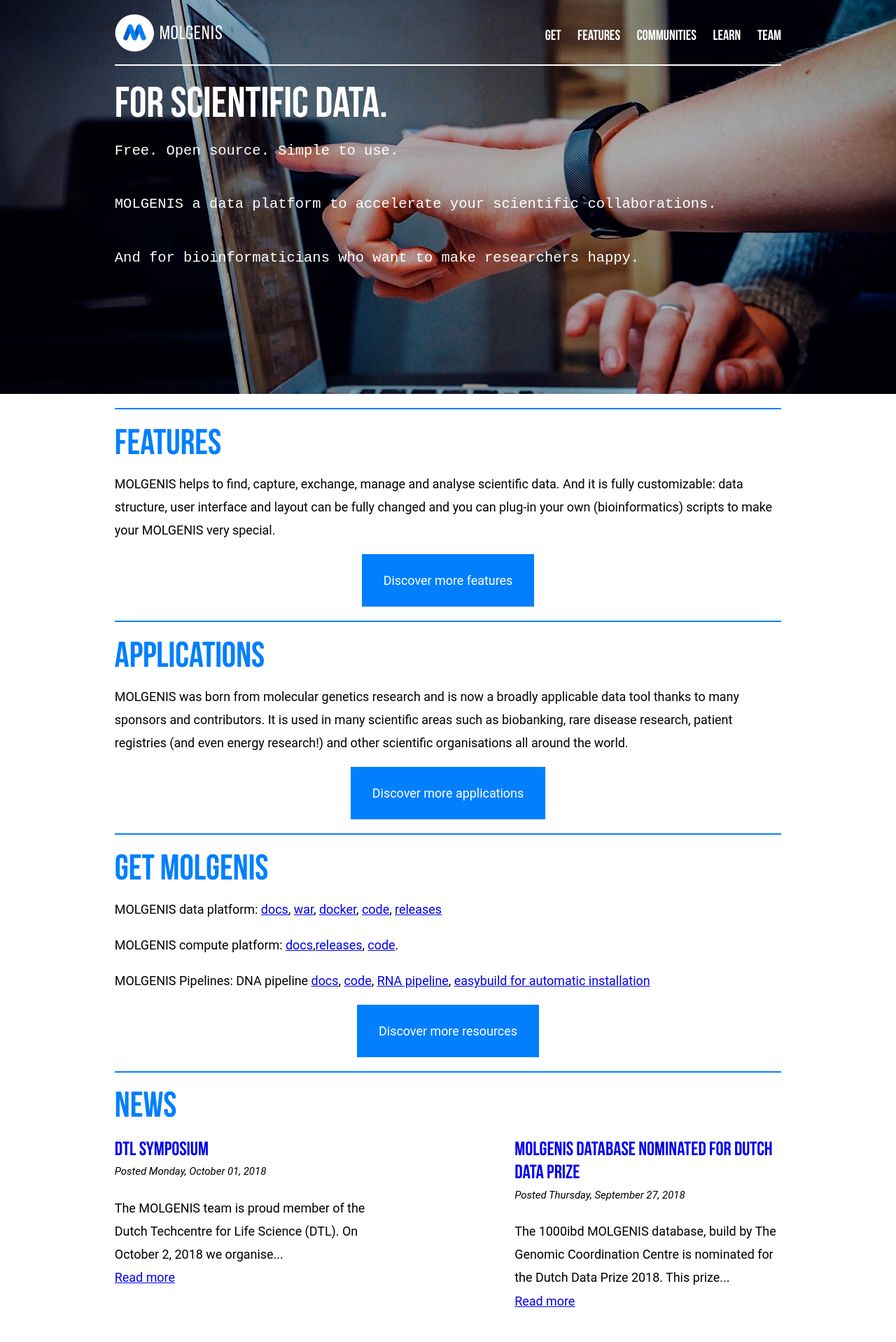
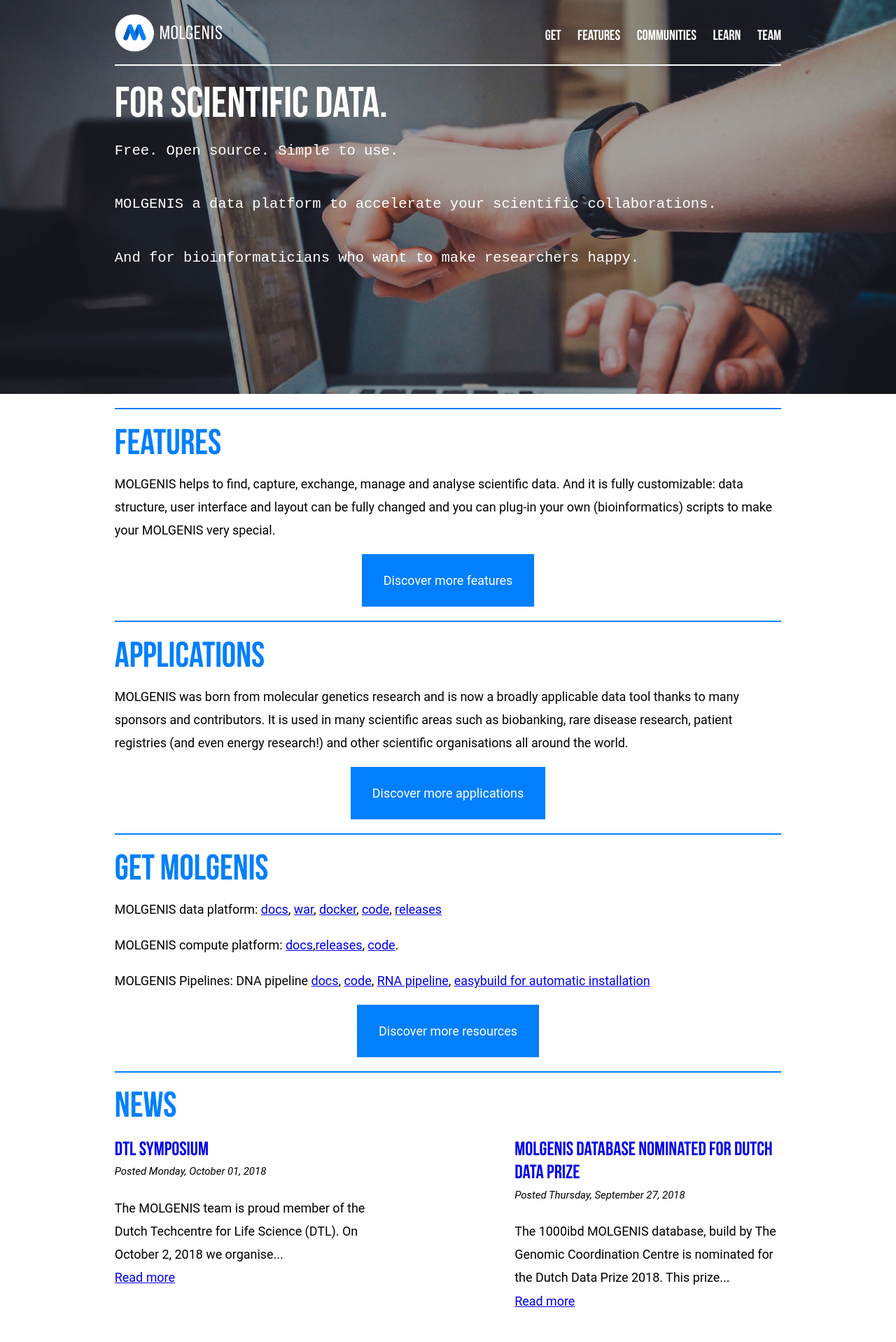
Before and after one commit to mswertz/mswertz.gihub.io, a Jekyll site: the page built from index.md, in a window 1280 px wide. Shown: the top 1918 px of the page at 70% size. Built offline with Jekyll 4.4.1, drawn with Linux system fonts in a browser that asks for light colours; some web fonts are replaced.

Commit message:
added different colorings of frontpage

```diff
--- a/index.md
+++ b/index.md
@@ -1,7 +1,7 @@
 ---
 title: "For scientific data."
 intro: Free. Open source. Simple to use.<br/><br/>MOLGENIS a data platform to accelerate your scientific collaborations. <br/><br/>And for bioinformaticians who want to make researchers happy.<br/><br/><br/><br/><br/>
-image: /images/frontpage-small-darker.jpeg
+image: /images/frontpage-small-darker3.jpg
 layout: blue
 ---
 
```
Also changed, not shown: images/frontpage-small-blue-darker.jpg (added), images/frontpage-small-blue-darker2.jpg (added), images/frontpage-small-blue-darker3.jpg (added), images/frontpage-small-blue.jpg (added), images/frontpage-small-darker3.jpg (added), 3 other files.
